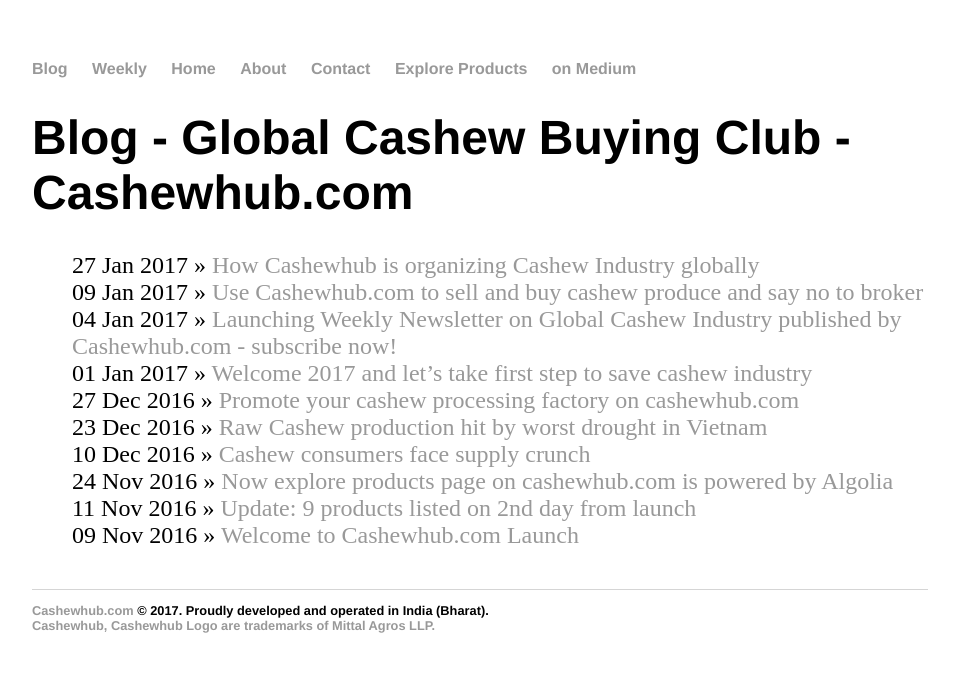
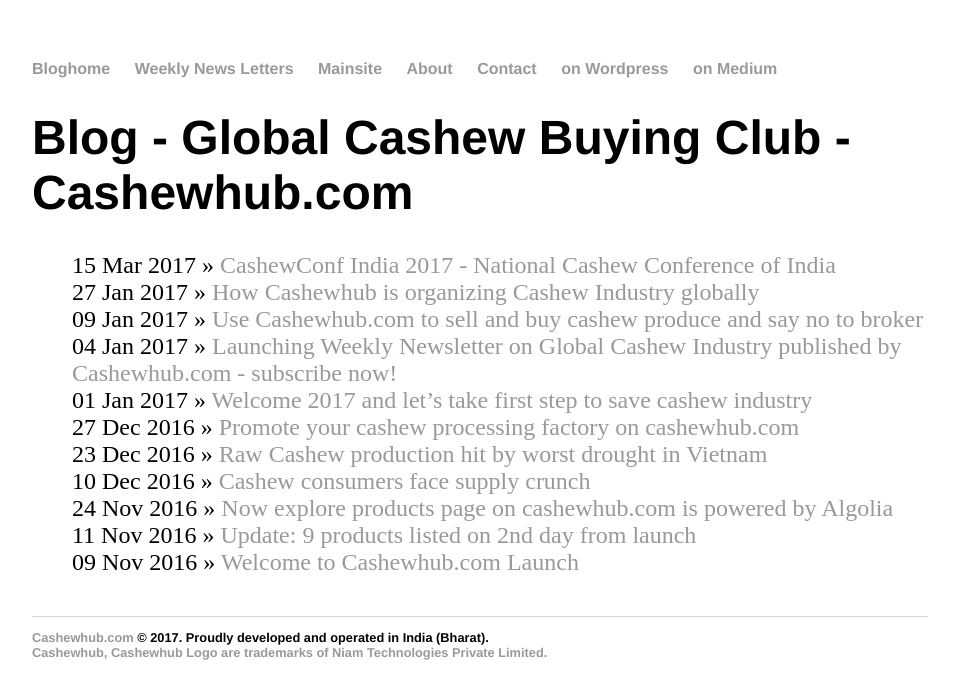
Before and after one commit to cashewhub/cashewhub.github.io, a Jekyll site: the page built from index.html, in a window 1280 px wide. Shown: the top 699 px of the page, without its empty margins (160-1114 px from the left). Built offline with Jekyll 4.4.1, drawn with Linux system fonts in a browser that asks for light colours.

Commit message:
new post

```diff
--- a/Gemfile
+++ b/Gemfile
@@ -2,8 +2,7 @@
 
 require 'json'
 require 'open-uri'
-versions = JSON.parse(open('https://pages.github.com/versions.json').read)
 
 gem 'jekyll'
-gem 'github-pages', versions['github-pages']
+gem 'github-pages'
 gem 'jekyll-sitemap'
--- a/_layouts/default.html
+++ b/_layouts/default.html
@@ -27,12 +27,12 @@
 		<body>
 			<nav>
 	    		<ul>
-	        		<li><a href="/">Blog</a></li>
-	        		<li><a href="http://weekly.cashewhub.com/" target="_blank">Weekly</a></li>
-		        	<li><a href="http://www.cashewhub.com/" target="_blank">Home</a></li>
-		        	<li><a href="http://www.cashewhub.com/#about/" target="_blank">About</a></li>
-              <li><a href="http://www.cashewhub.com/#contact/" target="_blank">Contact</a> </li>
-              <li><a href="http://www.cashewhub.com/search/products/all/" target="_blank">Explore Products</a> </li>
+	        		<li><a href="/">Bloghome</a></li>
+	        		<li><a href="http://weekly.cashewhub.com/" target="_blank">Weekly News Letters</a></li>
+		        	<li><a href="http://www.cashewhub.com/" target="_blank">Mainsite</a></li>
+		        	<li><a href="http://services.cashewhub.com/#about" target="_blank">About</a></li>
+              <li><a href="http://services.cashewhub.com/#contact" target="_blank">Contact</a> </li>
+              <li><a href="https://cashewhub.wordpress.com/" target="_blank">on Wordpress</a> </li>
 	        		<li><a href="https://medium.com/cashewhub/" target="_blank">on Medium</a></li>
 	    		</ul>
 			</nav>
@@ -44,7 +44,7 @@
 			<footer>
 	    		<ul>
 	        		<li><a href="http://www.cashewhub.com">Cashewhub.com</a> &copy; 2017. Proudly developed and operated in India (Bharat).</li> <br>
-							<li style="color:#999;">Cashewhub, Cashewhub Logo are trademarks of Mittal Agros LLP.</li>
+							<li style="color:#999;">Cashewhub, Cashewhub Logo are trademarks of Niam Technologies Private Limited.</li>
 					</ul>
 			</footer>
 		</body>
--- /dev/null
+++ b/_posts/2017-03-15-cashew-conf-india-2017.md
@@ -0,0 +1,29 @@
+---
+layout: post
+title: "CashewConf India 2017 - National Cashew Conference of India"
+date: 2017-03-15
+---
+<div class="blurb">
+  <img src="http://weekly.cashewhub.com/img/cashewconf-logo-fb.png" width="450" alt="CashewConf India 2017 Banner" />
+  <h2>National Cashew Conference of India, branded as CashewConf India 2017, is to be one of the biggest cashew conferences in India, and is being held from 10th to 12th November 2017 in Goa.</h2>
+  <h3>Let's unitedly come together and find a solution to the problems we are facing in industry. UNITED WE STAND, DIVIDED WE FALL!</h3>
+  <img src="http://www.intracen.org/uploadedImages/intracen.org/Content/About_ITC/Press/Articles/Coffe_P8073256.jpg" alt="cashewconf india 2017 - united we stand, divided we fall" width="450" />
+  <p>
+    The benefits of attending this conference are :-
+  </p>
+  <ul>
+    <li>Knowledge sharing</li>
+    <li>Brand building</li>
+    <li>Networking</li>
+    <li>Motivation</li>
+  </ul>
+  <p>
+    Any business needs these above things to sustain; thus attending conferences is the best method to get knowledge to sustain in this competitive world. Listen to the visionaries of the cashew industry, talk to them, get ideas from them, implement these ideas in your businesses.
+  </p>
+  <h3>Why CashewConf India 2017?</h3>
+  <p>
+    During 1:1 marketing for this conference somebody asked me why shall I attend your conference? There is another company which is doing the same for last 15 years.
+    <br><br>
+    Ans: Sir, we have been supplying and processing Raw Cashew Nuts ourselves since more than 12+ years so we don't know the industry only superficially (like when it rained in Vietnam, what was the dollar exchange yesterday) but we are an integral part of industry. We suffered badly when our own factory had to be stopped processing raw cashew nuts as there was no availability and whatever was available was expensive. The production drastically reduced to 1/3 within 3 months. Where to go with such a morale, whom to share this problem with were the first questions coming to my mind? Shall I visit those who just have information but no real knowledge? NO! <strong>This conference is the answer my cashew brothers and sisters India wide who have low morale and sentiments due to non-availability of RCN. Let's unite and find a solution together.</strong>
+  </p>
+</div>
```
Also changed, not shown: Gemfile.lock.
